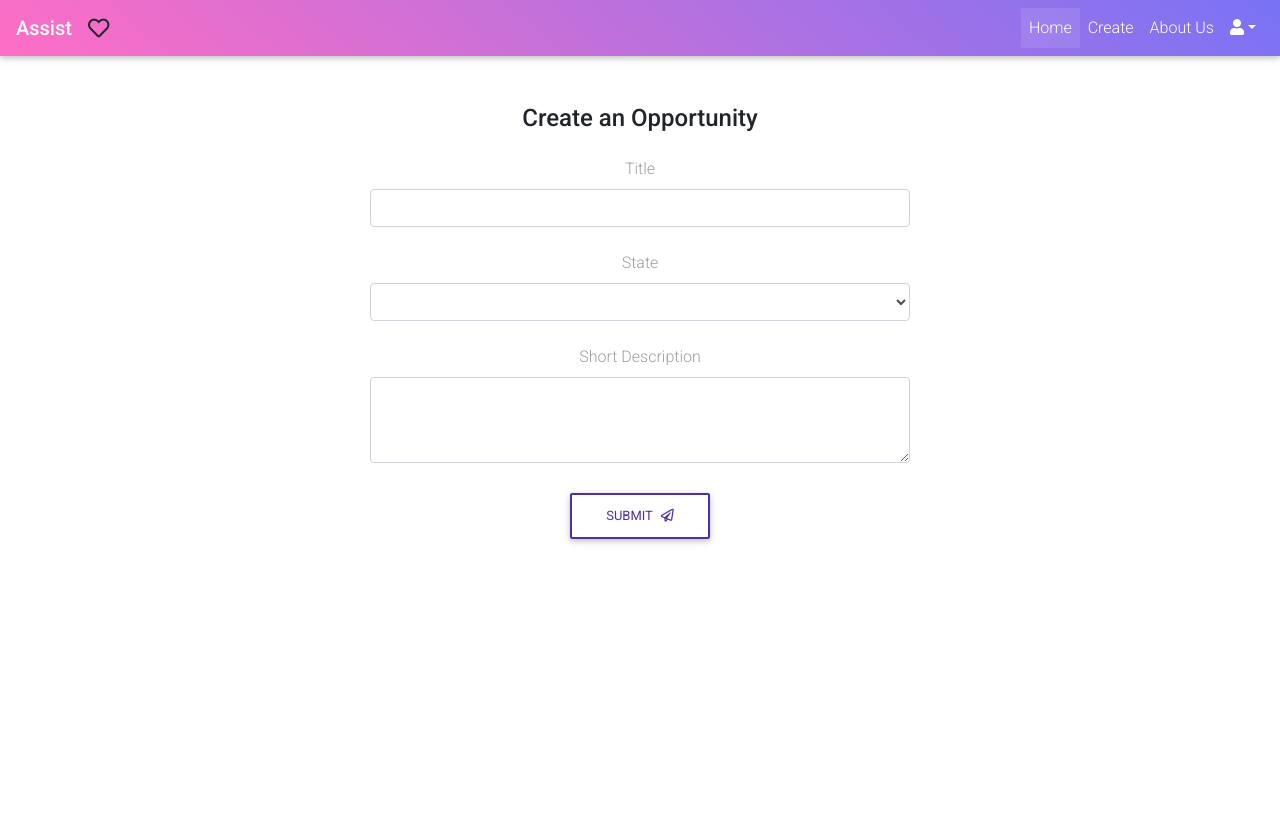
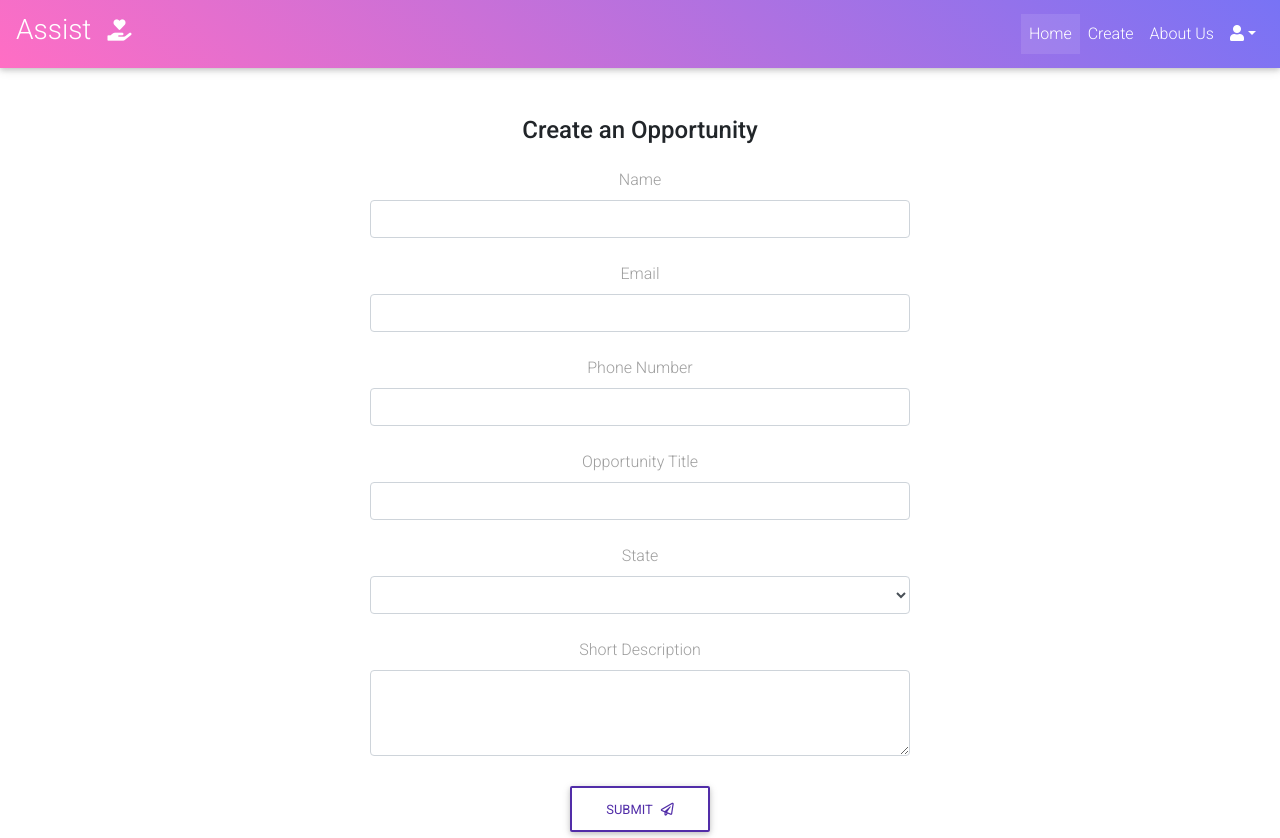
Before and after one commit to bridgetrshannon/Assist, a React (Create React App) app in the folder client/: page / in a window 1280 px wide. Before the commit the page ends 800 px from the top, so only its background shows below. Built offline with nearby package versions, Linux system fonts and the light colour scheme.

Commit message:
added additional contact fields for create. js

```diff
--- a/client/src/App.js
+++ b/client/src/App.js
@@ -1,8 +1,8 @@
 import React, { Component } from "react";
 import Navbar from "./components/Navbar";
-import Signup from "./components/Signup";
-import Login from "./components/Login";
-import About from "./components/About";
+// import Signup from "./components/Signup";
+// import Login from "./components/Login";
+// import About from "./components/About";
 import Create from "./components/Create";
 import "./App.css";
 
--- a/client/src/components/Create.js
+++ b/client/src/components/Create.js
@@ -1,5 +1,7 @@
 import React from "react";
 import { MDBContainer, MDBRow, MDBCol, MDBBtn, MDBIcon } from "mdbreact";
+
+// name, email, phone number and then title and subject
 
 const Create = () => {
   return (
@@ -8,8 +10,41 @@ const Create = () => {
         <MDBCol md="6">
           <form>
             <p className="h4 text-center mb-4">Create an Opportunity</p>
+            <label htmlFor="defaultFormContactNameEx" className="grey-text">
+              Name
+            </label>
+            <input
+              type="text"
+              id="defaultFormContactNameEx"
+              className="form-control"
+            />
+            <br />
+
+            <label htmlFor="defaultFormContactEmailEx" className="grey-text">
+              Email
+            </label>
+            <input
+              type="email"
+              id="defaultFormContactEmailEx"
+              className="form-control"
+            />
+            <br />
+
+            <label
+              htmlFor="defaultFormContactPhoneNumberEx"
+              className="grey-text"
+            >
+              Phone Number
+            </label>
+            <input
+              type="number"
+              id="defaultFormContactPhoneNumberEx"
+              className="form-control"
+            />
+            <br />
+
             <label htmlFor="defaultFormContactSubjectEx" className="grey-text">
-              Title
+              Opportunity Title
             </label>
             <input
               type="text"
@@ -20,7 +55,10 @@ const Create = () => {
             <label htmlFor="defaultFormContactMessageEx" className="grey-text">
               State
             </label>
-            <select className="browser-default custom-select"  className="form-control">
+            <select
+              className="browser-default custom-select"
+              className="form-control"
+            >
               <option></option>
               <option value="1">Option 1</option>
               <option value="2">Option 2</option>
--- a/client/src/components/Navbar.js
+++ b/client/src/components/Navbar.js
@@ -29,10 +29,9 @@ class Navbar extends Component {
       <Router>
         <MDBNavbar color="purple-gradient" dark expand="md">
           <MDBNavbarBrand>
-            <strong className="white-text">Assist</strong>
+            <h3 className="white-text">Assist</h3>
           </MDBNavbarBrand>
-          <MDBIcon far icon="heart fa-lg" />
-          {/* <i class="fas fa-hand-holding-heart fa-2x"></i> */}
+          <MDBIcon icon="hand-holding-heart fa-lg white-text mb-2" />
           <MDBNavbarToggler onClick={this.toggleCollapse} />
           <MDBCollapse id="navbarCollapse3" isOpen={this.state.isOpen} navbar>
             <MDBNavbarNav right>
```
Also changed, not shown: client/src/components/Home.js (added).
